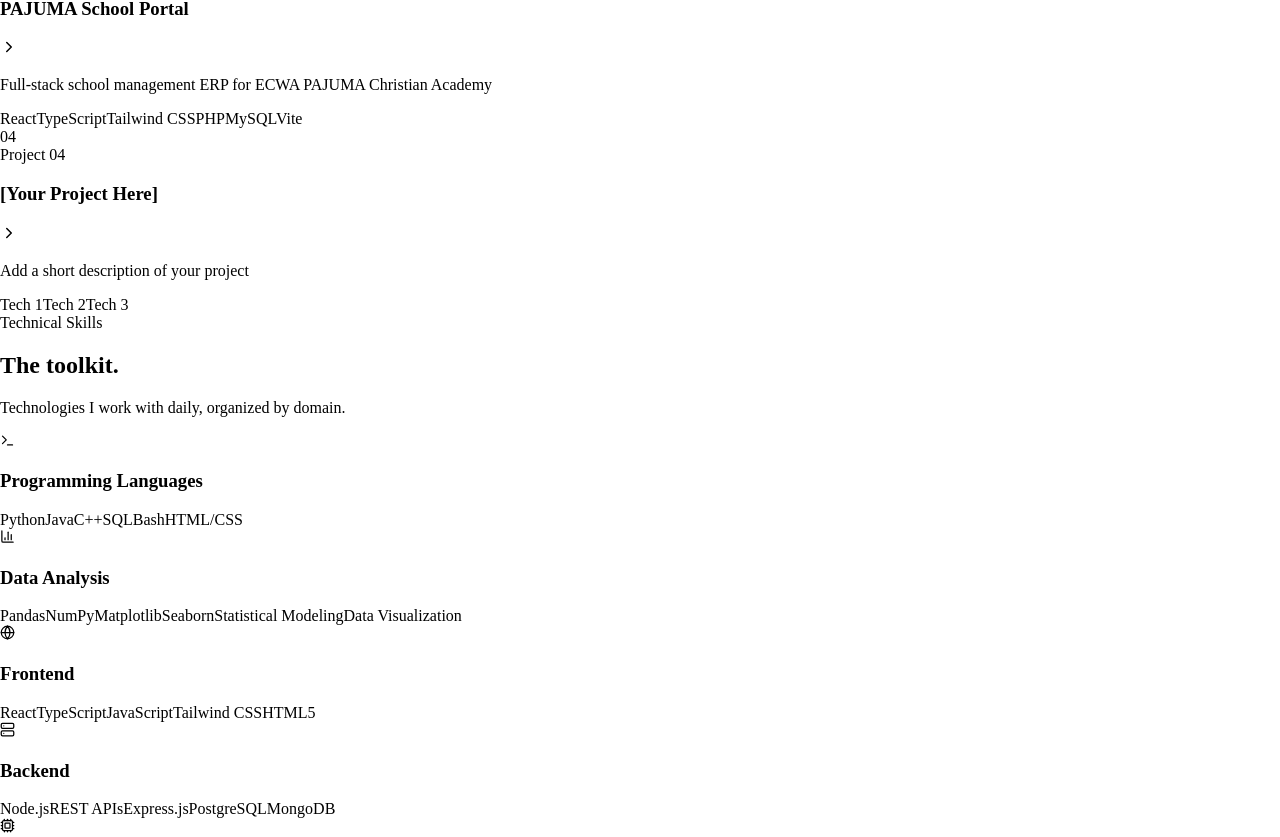
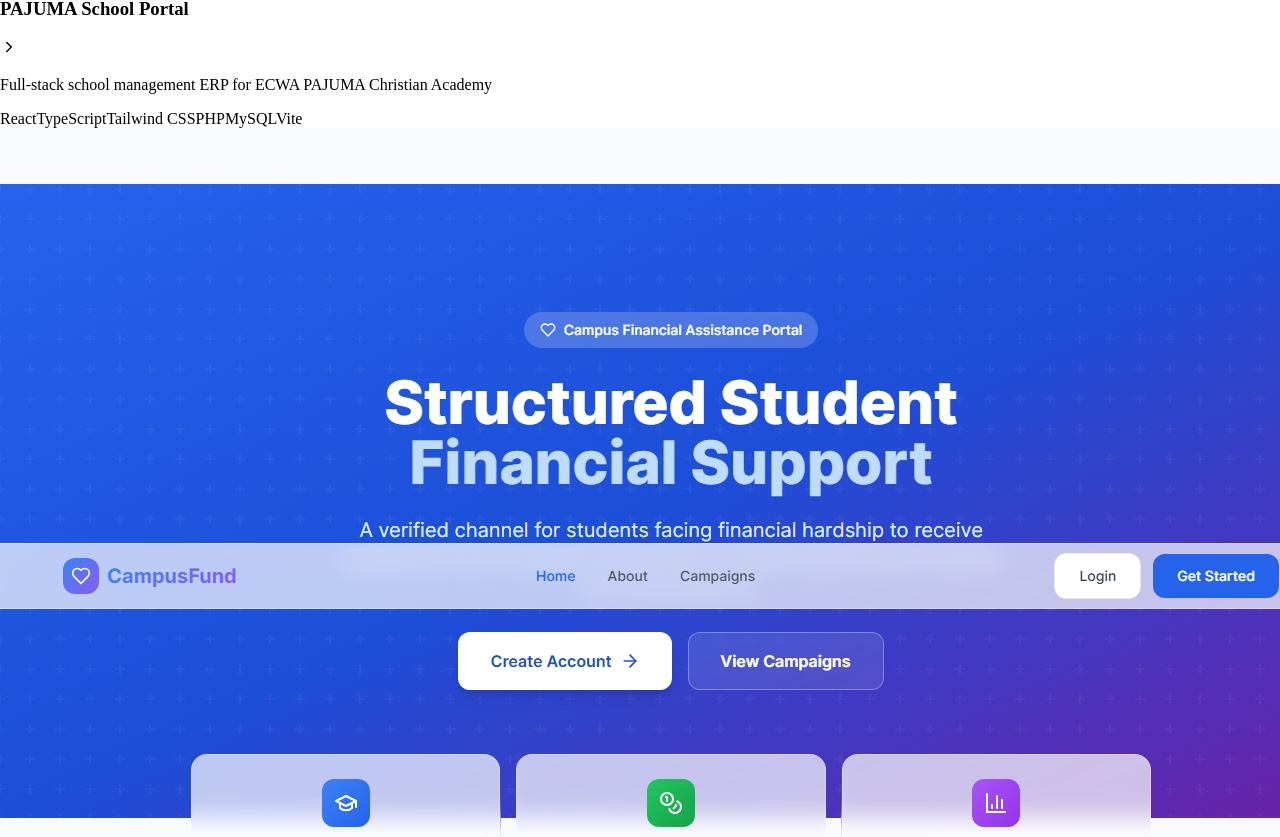
Before and after one commit to Hoseaurbanus/Portfolio, a React (Vite) app: page / in a window 1280 px wide. Shown: the part 7760-8597 px from the top of the page. Built offline with nearby package versions, Linux system fonts and the light colour scheme; no server answers; the HTML template or start-up script is replaced by a standard one.

Commit message:
Add CampusFund as project 04, replace last placeholder

```diff
--- a/src/app/components/sections/Projects.tsx
+++ b/src/app/components/sections/Projects.tsx
@@ -65,20 +65,20 @@
   {
     id: 4,
     index: '04',
-    name: '[Your Project Here]',
-    tagline: 'Add a short description of your project',
+    name: 'CampusFund',
+    tagline: 'Campus fundraising and donation management system',
     overview:
-      'Replace this with a detailed overview of your project - what it does, who it serves, and what problem it solves.',
+      'A full-stack platform connecting students in financial hardship with donors. Manages the entire lifecycle from assistance request submission, through administrative approval, to donor-funded disbursement.',
     problem:
-      'Describe the problem or gap this project addresses.',
+      'Students at Graceland Royal Academy needed a structured, transparent digital platform to request financial assistance, while donors needed a reliable way to contribute and track their impact.',
     solution:
-      'Explain your technical approach and the key decisions you made.',
-    tech: ['Tech 1', 'Tech 2', 'Tech 3'],
+      'Built a custom PHP micro-framework backend with JWT auth and a React/TypeScript frontend. Features include Paystack payments, manual bank transfer verification, in-app notifications, analytics dashboards, and role-based access for Students, Donors, and Admins.',
+    tech: ['React', 'TypeScript', 'Tailwind CSS', 'PHP', 'MySQL', 'Paystack'],
     outcome:
-      'Describe the measurable outcome or impact of this project.',
-    image: '',
-    github: 'https://github.com/Hoseaurbanus',
-    demo: '#',
+      'Live production system at anns.com.gracelandroyalacademy.com.ng, enabling transparent fundraising and disbursement for students in need.',
+    image: '/FUND.jpg',
+    github: 'https://github.com/Hoseaurbanus/FUND-RAISING',
+    demo: 'https://anns.com.gracelandroyalacademy.com.ng',
   },
 ]
 
```
Also changed, not shown: public/FUND.jpg (added).
